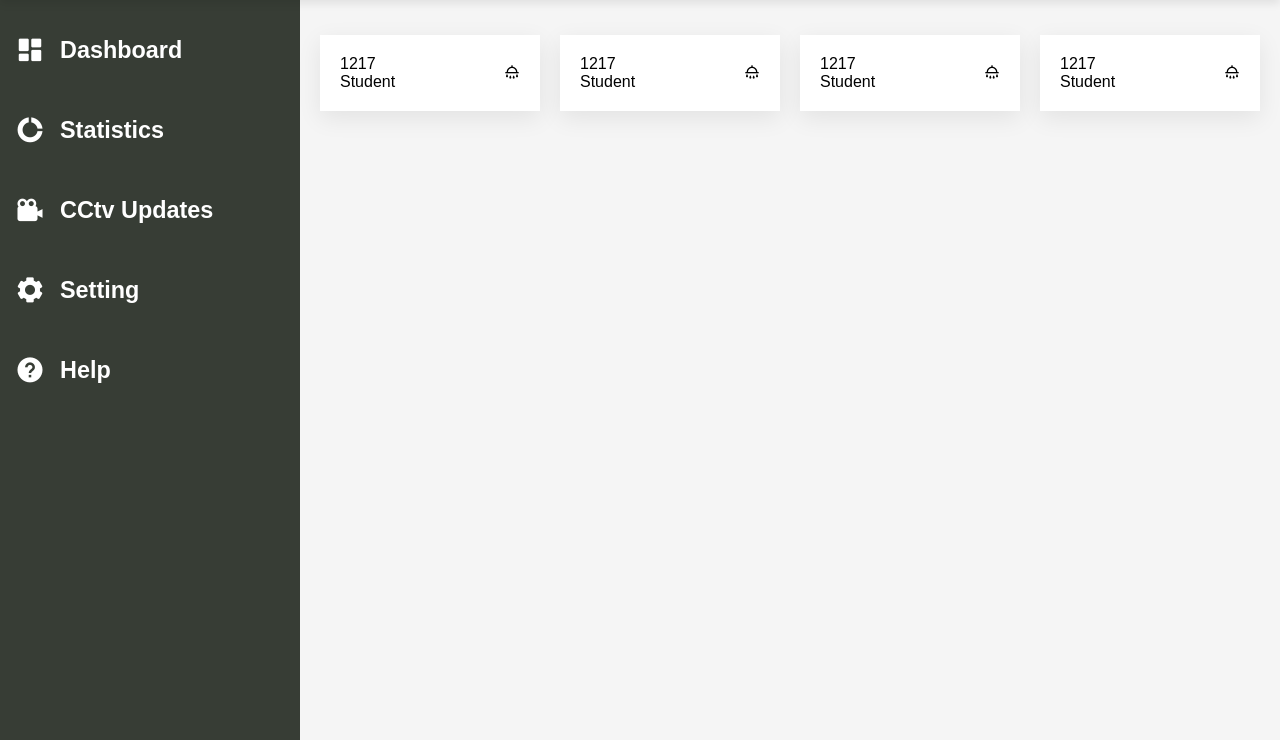
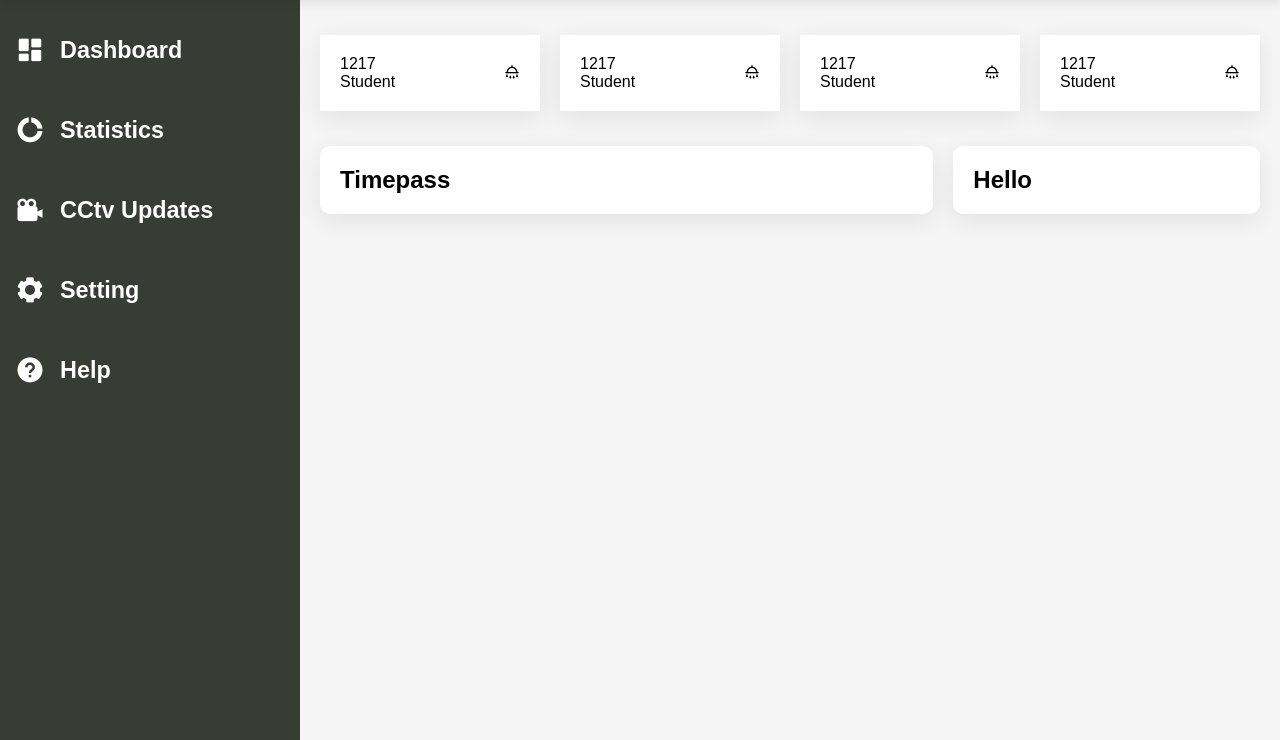
Before and after one commit to Riontuscano/TechTitans-Its-A-Hack, a Flask app: page / in a window 1280 px wide. Shown: the part 60-800 px from the top of the page. Run offline with Flask 3, Linux system fonts and the light colour scheme.

Commit message:
gerenal testing

```diff
--- a/Wivsafe-Detection/Gender-Detector/detect.py
+++ b/Wivsafe-Detection/Gender-Detector/detect.py
@@ -67,15 +67,12 @@ except cv2.error as e:
     print(f"Error loading model files: {e}")
     exit(1)
 
-# Open the video file or webcam
 video = cv2.VideoCapture(args.image if args.image else 0)
 padding = 20
 
-# Initialize gender counters
 male_count = 0
 female_count = 0
 
-# Loop over the frames from the video
 while cv2.waitKey(1) < 0:
     hasFrame, frame = video.read()
     if not hasFrame:
@@ -86,7 +83,7 @@ while cv2.waitKey(1) < 0:
     if not faceBoxes:
         print("No face detected")
 
-    male_count = 0  # Reset counts for each frame
+    male_count = 0
     female_count = 0
 
     genders = []
--- a/Wivsafe-Detection/women-threat-detect-main.py
+++ b/Wivsafe-Detection/women-threat-detect-main.py
@@ -9,7 +9,7 @@ import os
 punchFlag = False
 manyMen = False
 loneWomen = False
-violenceByMen = False  # punch, slap, hit on face, beating
+violenceByMen = False
 
 # Load the violence detection model
 violence_model = load_model('TechTitans-Its-A-Hack/Wivsafe-Detection/Violence-Detector/violence_detection.keras')
--- a/static/css/style.css
+++ b/static/css/style.css
@@ -139,5 +139,19 @@
     box-shadow: 10px;
     box-shadow: 0 7px 25px 0 rgba(0, 0, 0, 0.08);
 
+}
 
+.charts{
+    display: grid;
+    grid-template-columns:2fr 1fr;
+    grid-gap: 20px;
+    width: 100%;
+    padding: 0 20px;
 }
+
+.chart{
+  background: #fff;
+  padding: 20px;
+  border-radius: 10px;
+  box-shadow: 0 7px 25px rgba(0, 0, 0, 0.08);
+}
--- a/templates/index.html
+++ b/templates/index.html
@@ -97,7 +97,14 @@
                     </div>
                 </div>
             </div>
-            <div class="charts"></div>
+            <div class="charts">
+                <div class="chart">
+                    <h2>Timepass</h2>
+                </div>
+                <div class="chart" id="doughtout">
+                    <h2>Hello</h2>
+                </div>
+            </div>
         </div>
      </div>
 
```
